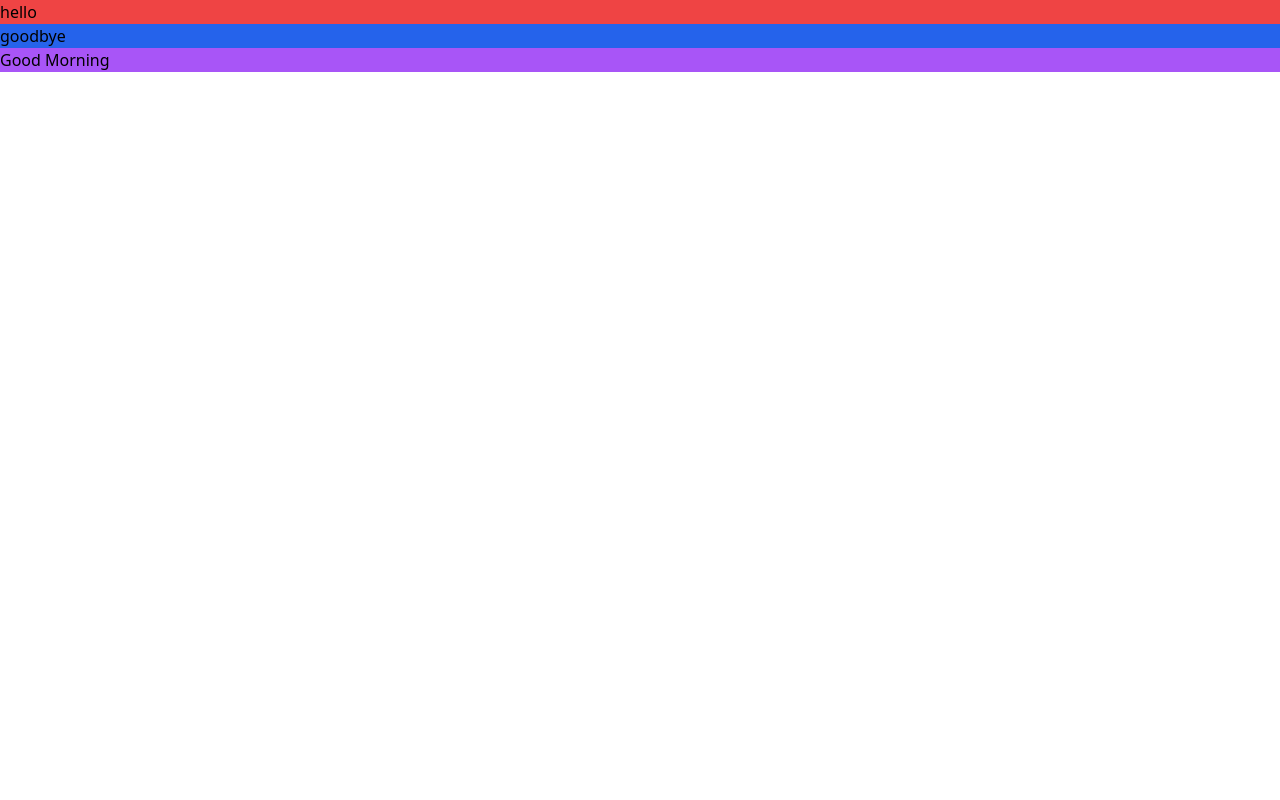
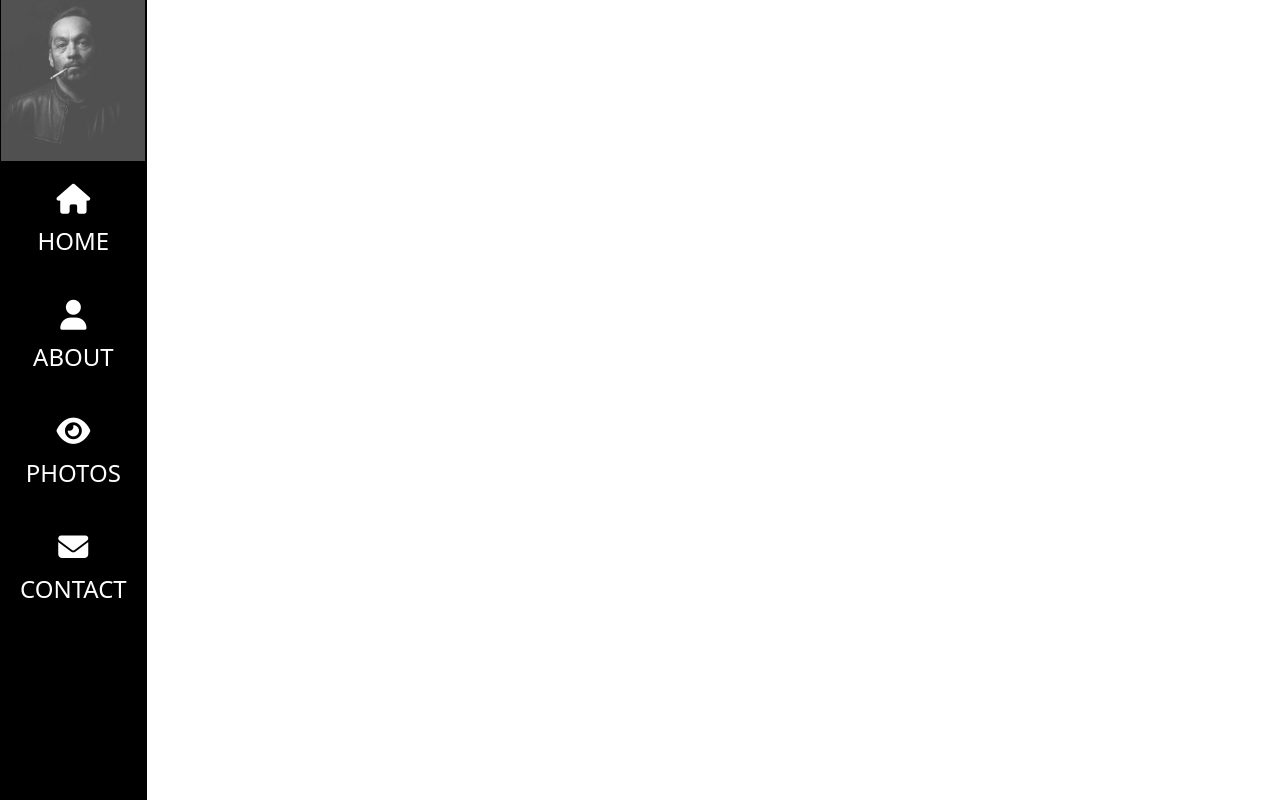
Before and after one commit to Arunkumar032024/PortFolio3, a website built with Vite: page index.html in a window 1280 px wide. Built offline with nearby package versions, Linux system fonts and the light colour scheme.

Commit message:
Add navbar section

```diff
--- a/index.html
+++ b/index.html
@@ -6,12 +6,34 @@
     <!-- to add favicon  -->
     <link rel="shortcut icon" href="./src/icons/favicon.ico" type="image/x-icon">
     <title>Portfolio Using Tailwind</title>
+    <!-- add font awesome cdn -->
+     <link rel="stylesheet" href="https://cdnjs.cloudflare.com/ajax/libs/font-awesome/6.5.2/css/all.min.css">
     <!-- <link rel="stylesheet" href="./src/input.css"> -->
      <link rel="stylesheet" href="./build/output.css">
 </head>
 <body>
-    <p class="bg-red-500">hello</p>
-    <p class="bg-blue-600">goodbye</p>
-    <p class="bg-purple-500">Good Morning</p>
+    <!-- header section -->
+     <!-- nav section -->
+      <nav class="navbar z-50 bg-black flex justify-between fixed top-0  left-0 w-full sm:left-0 sm:bottom-0 sm:w-fit  sm:flex-col sm:items-center sm:pb-60">
+        <img src="./src/images/person.jpg" alt="img" class="hidden sm:block sm:max-w-36 ">
+        <a href="#home" class="group  cursor-pointer p-3 text-white  active:bg-white active:text-black text-center sm:text-2xl sm:p-5">
+            <i class="fa-solid fa-house hidden text-white mb-2 text-3xl sm:block group-active:text-black"></i>
+            HOME
+        </a>
+        <a href="#about" class="group  cursor-pointer p-3 text-white  active:bg-white active:text-black text-center sm:text-2xl sm:p-5">
+            <i class="fa-solid fa-user hidden text-white mb-2 text-3xl sm:block group-active:text-black"></i>
+            ABOUT
+        </a>
+        <a href="#photos" class="group  cursor-pointer p-3 text-white  active:bg-white active:text-black text-center sm:text-2xl sm:p-5">
+            <i class="fa-solid fa-eye hidden text-white mb-2 text-3xl sm:block group-active:text-black"></i>
+            PHOTOS
+        </a>
+        <a href="#contact" class="group  cursor-pointer p-3 text-white  active:bg-white active:text-black text-center sm:text-2xl sm:p-5">
+            <i class="fa-solid fa-envelope hidden text-white mb-2 text-3xl sm:block group-active:text-black"></i>
+            CONTACT
+        </a>
+      </nav>
+     <!-- End nav section -->
+    <!-- End header section -->
 </body>
 </html>
--- a/src/input.css
+++ b/src/input.css
@@ -1,3 +1,4 @@
 @tailwind base;
 @tailwind components;
+
 @tailwind utilities;
```
Also changed, not shown: README.md, build/output.css, src/images/person.jpg (added).
